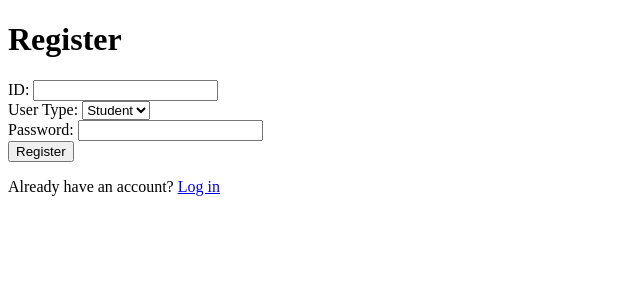
After one commit to kanishkdhebana/StudentManagementSystem, a Flask app: page /register in a window 1280 px wide. The commit adds this page. Shown: the top 300 px of the page, without its empty margins (0-640 px from the left). Run offline with Flask 3, Linux system fonts and the light colour scheme.

Commit message:
Added Login, Register, Logout functionality

```diff
--- a/app.py
+++ b/app.py
@@ -1,19 +1,38 @@
 from flask import Flask
+from flask_login import LoginManager
+
+from models.users import User, db as user_db
+
 from routes.students_route import students_blueprint
 from routes.courses_route import courses_blueprint
-from models.students import db
+from routes.auth import auth_blueprint
 
 app = Flask(__name__)
+app.config['SECRET_KEY'] = 'my_secret_key'\
+
+app.config['SESSION_COOKIE_SAMESITE'] = 'None'
+app.config['SESSION_COOKIE_SECURE'] = True
+
+# Configure SQLAlchemy
+app.config['SQLALCHEMY_DATABASE_URI'] = 'mysql://root:@localhost/StudentManagementSystem?unix_socket=/Applications/XAMPP/xamppfiles/var/mysql/mysql.sock'
+app.config['SQLALCHEMY_TRACK_MODIFICATIONS'] = False
+
+user_db.init_app(app)
+
+
+# Configure Flask-Login
+login_manager = LoginManager()
+login_manager.login_view = 'auth.login'
+login_manager.init_app(app)
+
+@login_manager.user_loader
+def load_user(user_id):
+    return User.query.get(int(user_id))
 
 # Register Blueprints
 app.register_blueprint(students_blueprint)
 app.register_blueprint(courses_blueprint)
-
-
-# Configure SQLAlchemy
-app.config['SQLALCHEMY_DATABASE_URI'] = 'mysql://root:@localhost/StudentManagementSystem?unix_socket=/Applications/XAMPP/xamppfiles/var/mysql/mysql.sock'
-app.config['SQLALCHEMY_TRACK_MODIFICATIONS'] = False
-db.init_app(app)
+app.register_blueprint(auth_blueprint)
 
 if __name__ == '__main__':
     app.run(debug=True)
--- a/models/courses.py
+++ b/models/courses.py
@@ -1,8 +1,5 @@
 from flask_sqlalchemy import SQLAlchemy
 from sqlalchemy.exc import IntegrityError
-from sqlalchemy import Enum as EnumSQL
-from sqlalchemy import Date
-from enum import Enum
 
 db = SQLAlchemy()
 
--- a/models/students.py
+++ b/models/students.py
@@ -1,8 +1,8 @@
 from flask_sqlalchemy import SQLAlchemy
-from sqlalchemy.exc import IntegrityError
 from sqlalchemy import Enum as EnumSQL
 from sqlalchemy import Date
 from enum import Enum
+from models.users import db
 
 db = SQLAlchemy()
 
--- /dev/null
+++ b/routes/auth.py
@@ -0,0 +1,56 @@
+from flask import Blueprint, render_template, request, redirect, url_for, flash
+from flask_login import login_user, logout_user
+from models.users import db, User
+
+auth_blueprint = Blueprint('auth', __name__)
+
+@auth_blueprint.route('/')
+def index():
+    return render_template('index.html')
+
+@auth_blueprint.route('/login', methods = ['GET', 'POST'])
+def login():
+    if request.method == 'POST':
+        user_id = request.form['user_id']
+        user_password = request.form['user_password']
+        user = User.query.filter_by(user_id = user_id).first()
+
+        if user is not None and user.check_password(user_password):
+            login_user(user)
+            flash("Welcome")
+            return redirect(url_for('auth.index'))
+
+        else:
+            flash('Invalid ID/Password', 'error')
+
+    return render_template('login.html')
+
+@auth_blueprint.route('/logout')
+def logout():
+    logout_user()
+    flash("Logged out successfully!!")
+    return redirect(url_for("auth.login"))
+
+@auth_blueprint.route('/register', methods = ['GET', 'POST'])
+def register():
+    if request.method == 'POST':
+        user_id = request.form['user_id']
+        user_type = request.form['user_type']
+        user_password = request.form['user_password']
+
+        # check if user already exists
+        existing_user = User.query.filter(User.user_id == user_id).first()
+        if existing_user:
+            flash('User already exists')
+            return redirect(url_for('auth.register'))
+
+        # create new user
+        new_user = User(user_id = user_id, user_type = user_type)
+        new_user.set_password(user_password)
+        db.session.add(new_user)
+        db.session.commit()
+
+        flash('Registration Successful. Please Login.')
+        return redirect(url_for('auth.login'))
+
+    return render_template('register.html')
--- a/routes/courses_route.py
+++ b/routes/courses_route.py
@@ -1,14 +1,17 @@
 from flask import Blueprint, render_template, request, redirect, url_for
+from flask_login import login_required
 from models.courses import Course, db
 from sqlalchemy.exc import IntegrityError
 
 courses_blueprint = Blueprint('courses', __name__)
 
 @courses_blueprint.route('/')
+@login_required
 def index():
     return render_template('index.html')
 
 @courses_blueprint.route("/add_course", methods=['GET', 'POST'])
+@login_required
 def add_course():
     if request.method == 'POST':
         course_code   = request.form['course_code']
@@ -44,6 +47,7 @@ def add_course():
 
 # Pass the mapped values to the template
 @courses_blueprint.route('/view_courses')
+@login_required
 def view_courses():
     courses = Course.query.all()
     return render_template('view_courses.html', courses = courses)
--- a/routes/students_route.py
+++ b/routes/students_route.py
@@ -1,14 +1,17 @@
 from flask import Blueprint, render_template, request, redirect, url_for
 from models.students import Student, db
 from sqlalchemy.exc import IntegrityError
+from flask_login import login_required
 
 students_blueprint = Blueprint('students', __name__)
 
 @students_blueprint.route('/')
+@login_required
 def index():
     return render_template('index.html')
 
 @students_blueprint.route("/add_student", methods=['GET', 'POST'])
+@login_required
 def add_student():
     if request.method == 'POST':
         student_id      = request.form['student_id']
@@ -98,6 +101,7 @@ def get_enum_display(enum_value):
 
 # Pass the mapped values to the template
 @students_blueprint.route('/view_students')
+@login_required
 def view_students():
     students = Student.query.all()
     return render_template('view_students.html', students=students, get_enum_display=get_enum_display)
--- /dev/null
+++ b/templates/register.html
@@ -0,0 +1,33 @@
+<!DOCTYPE html>
+<html>
+<head>
+    <title>Register</title>
+</head>
+<body>
+    <h1>Register</h1>
+    {% with messages = get_flashed_messages() %}
+        {% if messages %}
+            <ul>
+                {% for message in messages %}
+                    <li>{{ message }}</li>
+                {% endfor %}
+            </ul>
+        {% endif %}
+    {% endwith %}
+    <form method="post" action="{{ url_for('auth.register') }}">
+        <label for="user_id">ID:</label>
+        <input type="text" id="user_id" name="user_id" required><br>
+
+        <label for="user_type">User Type:</label>
+        <select id="user_type" name="user_type" required>
+            <option value="student">Student</option>
+            <option value="admin">Admin</option>
+        </select><br>
+
+        <label for="user_password">Password:</label>
+        <input type="password" id="user_password" name="user_password" required><br>
+        <input type="submit" value="Register">
+    </form>
+    <p>Already have an account? <a href="{{ url_for('auth.login') }}">Log in</a></p>
+</body>
+</html>
--- a/templates/view_students.html
+++ b/templates/view_students.html
@@ -42,7 +42,6 @@
             <th>Mother's Occupation</th>
             <th>Student Phone Number</th>
             <th>Guardian Phone Number</th>
-            <!-- Add other table headers as needed -->
         </tr>
         {% for student in students %}
         <tr>
@@ -65,7 +64,6 @@
             <td>{{ student.mother_occ }}</td>
             <td>{{ student.student_phoneno }}</td>
             <td>{{ student.guardian_phoneno }}</td>
-            <!-- Add other table cells for student details as needed -->
         </tr>
         {% endfor %}
     </table>
```
Also changed, not shown: models/users.py (added, +39 -0 lines), templates/index.html (+10 -2 lines), templates/login.html (added, +29 -0 lines).
